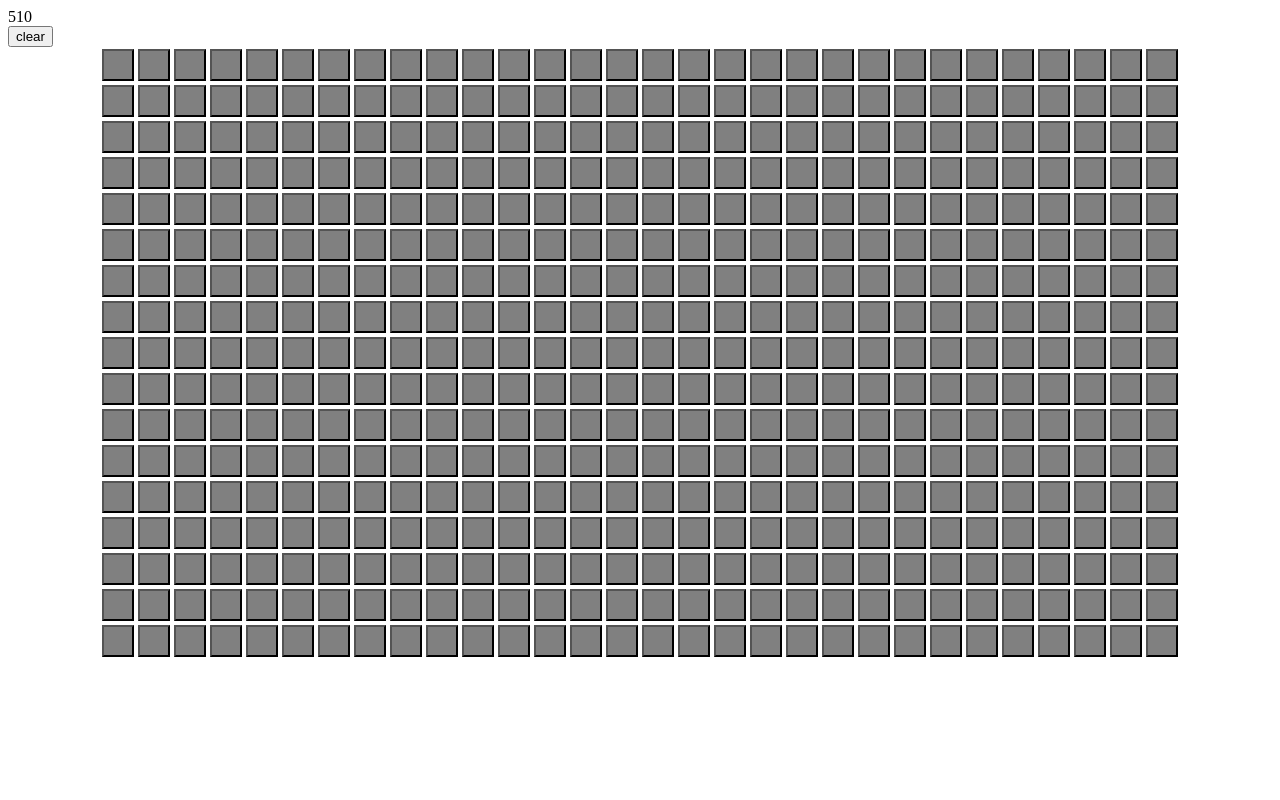
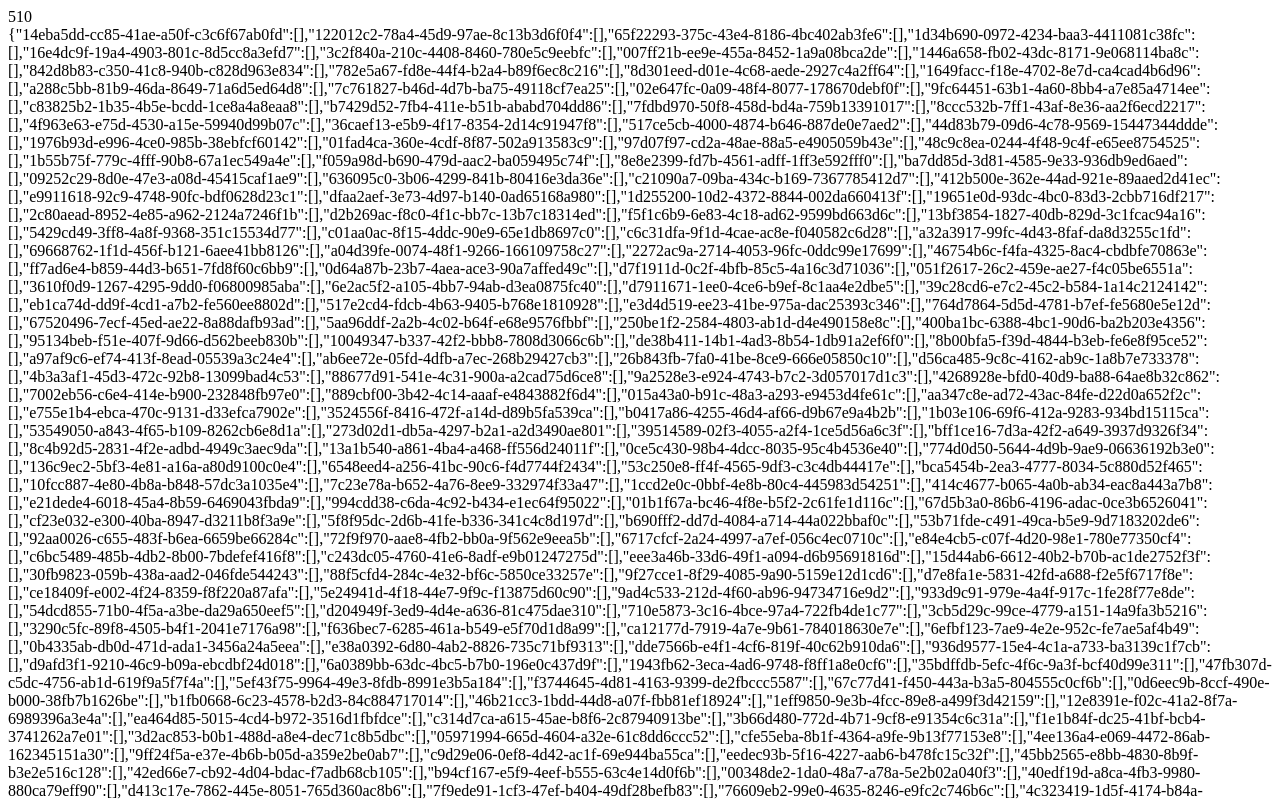
Before and after one commit to lleduff/graph, a React (Create React App) app: page / in a window 1280 px wide. Shown: the top 800 px of the page. Built offline with nearby package versions, Linux system fonts and the light colour scheme.

Commit message:
testing update of walls

```diff
--- a/src/App.js
+++ b/src/App.js
@@ -13,36 +13,35 @@ function initiateMap(length) {
     return newMap;
 }
 
-
 function App() {
     const [ map, setMap ] = useState(initiateMap(WIDTH * HEIGHT));
     const [ lastFirstSelectedState, setLastFirstSelectedState ] = useState(true);
-    const [ nodes, setNodes ] = useState(map.filter(node => node.active).map(node => node.id));
-    useMemo(
-        () => {
-            const newNodes = map.filter(node => node.active).map(node => node.id);
-            setNodes(newNodes);
-        }, [map]
+    const [ dictionary, setDictionary ] = useState(
+        map.filter(node => node.active).reduce((acc, node) => {
+            return {...acc, [node.id] : []};
+        }, {})
     );
-
+    // useMemo(
+    //     () => {
+    //         const newNodes = map.filter(node => node.active).map(node => node.id);
+    //         setDictionary(newNodes);
+    //     }, [map]
+    // );
 
     //called only on mouseDown
     function changeFirstNode(id) {
-        const newMap = [...map];
         const node = map.find(node => node.id === id);
         setLastFirstSelectedState(node.active);
-        node.active = !node.active;
-        setMap(newMap);
+        changeNodeState(id, node);
     }
 
-    function changeNodeState(id) {
+    function changeNodeState(id, ref=null) {
         const newMap = [...map];
-        const node = newMap.find(node => node.id === id);
-        if (node.active !== lastFirstSelectedState) {     //change only nodes which are in the same state that the first one clicked
-            return;
+        const node = (ref ? ref : newMap.find(node => node.id === id));
+        if (node.active === lastFirstSelectedState) {     //change only nodes which are in the same state that the first one clicked
+            node.active = !node.active;
+            setMap(newMap);
         }
-        node.active = !node.active;
-        setMap(newMap);
     }
 
     function handleClear(e) {
@@ -54,7 +53,9 @@ function App() {
 
     return (
         <>
-            <div>{nodes.length}</div>
+            <div>{Object.keys(dictionary).length}</div>
+            <div>{JSON.stringify(dictionary)}</div>
+
             <div>
                 <button onClick={handleClear}>clear</button>
             </div>
```
